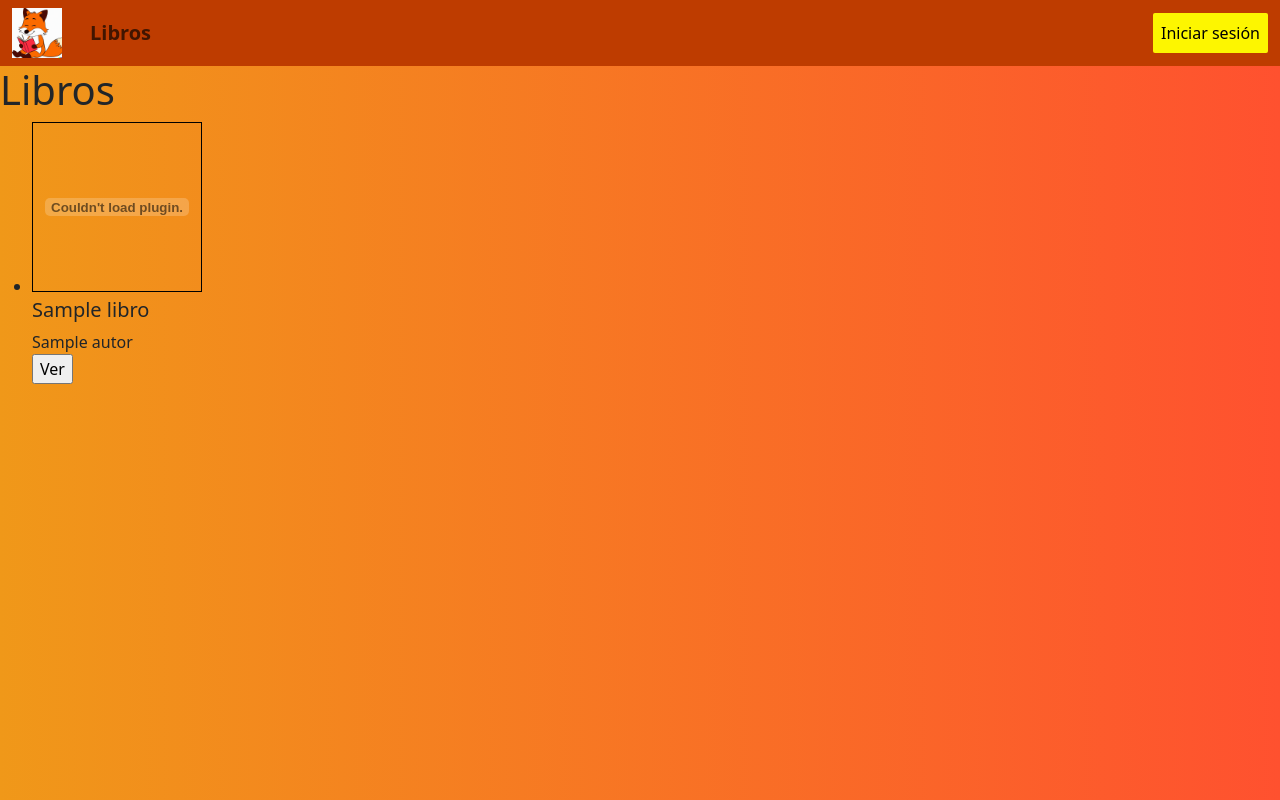
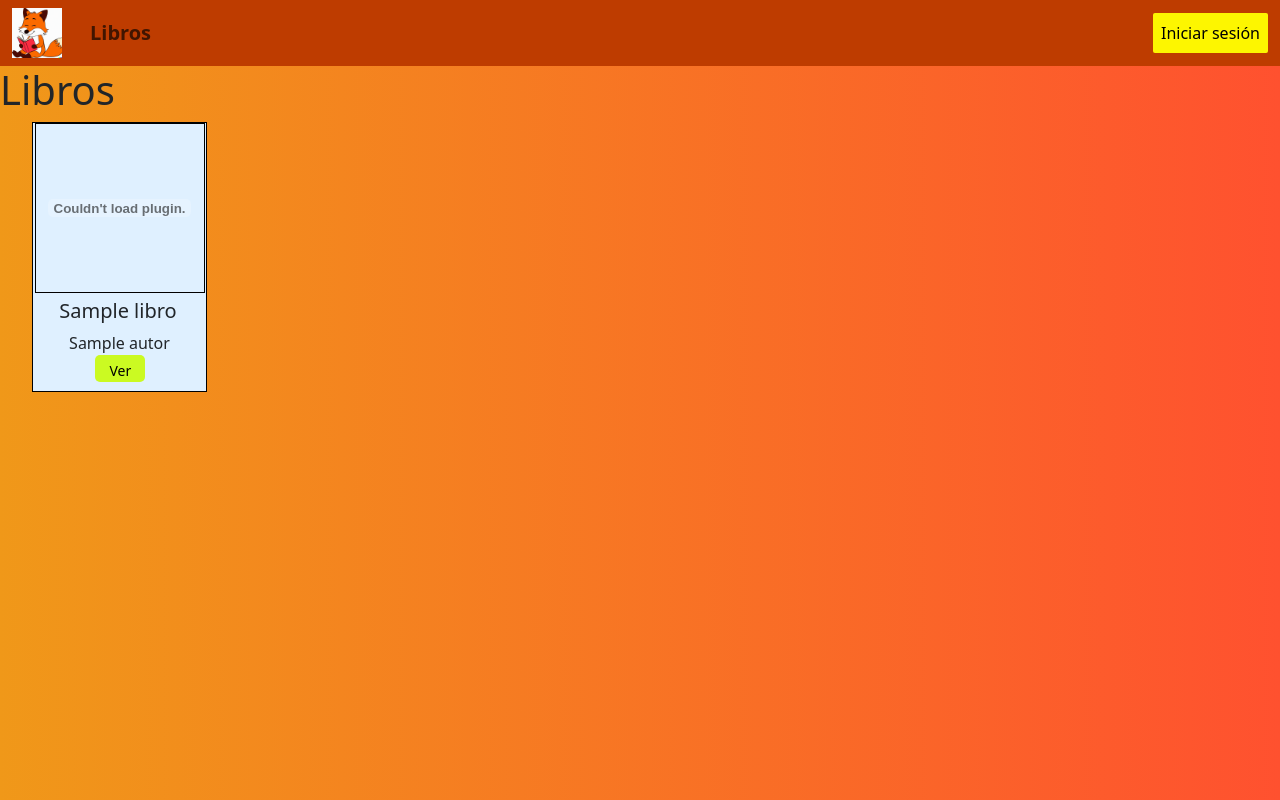
Before and after one commit to PaolaSanchezMedina/ZorroTeca, a PHP site: page /mostrarlib.php in a window 1280 px wide. Run offline with PHP 8.4, Linux system fonts and the light colour scheme; tables that the repository leaves empty or names only in its code hold one stand-in row (values such as "Sample post").

Commit message:
Add files via upload

```diff
--- a/css/style.css
+++ b/css/style.css
@@ -1,4 +1,55 @@
+.tlibro{
+  text-align: right;
+  padding-right: 3cm;
+  font-size: 20px;
+}
+.vlibro{
+  padding-left: 20px;
+  padding-top: 10px;
+  width: 400px;
+  height: 600px;
+  float: left;
+}
+input[type=submit] {
+  background-color: rgb(203, 250, 34);
 
+  padding:5px 15px;
+  font-size: 14px;
+  border:none;
+  width:50px;
+  height:27px;
+  outline: none;
+  -webkit-border-radius: 5px;
+  -moz-border-radius: 5px;
+  border-radius: 5px;
+}
+.elem {
+
+  overflow: hidden;
+  text-overflow: ellipsis;
+  white-space: nowrap;
+  width: 170px;
+}
+
+
+.contenedor{
+  background-color: rgb(223, 240, 255);
+  text-align: center;
+  width: 175px;
+  height: 270px;
+  border: 1px solid black;
+}
+.lista-libros{
+
+  height: 650px;
+  overflow-y: scroll;
+  list-style: none;
+}
+.elemento-lista-libros{
+  display: inline-block;
+  margin-right: 10px;
+  padding-bottom: 10px;
+}
 .bg-body-orange{
     color: orange;
     background-color: orange;
```
